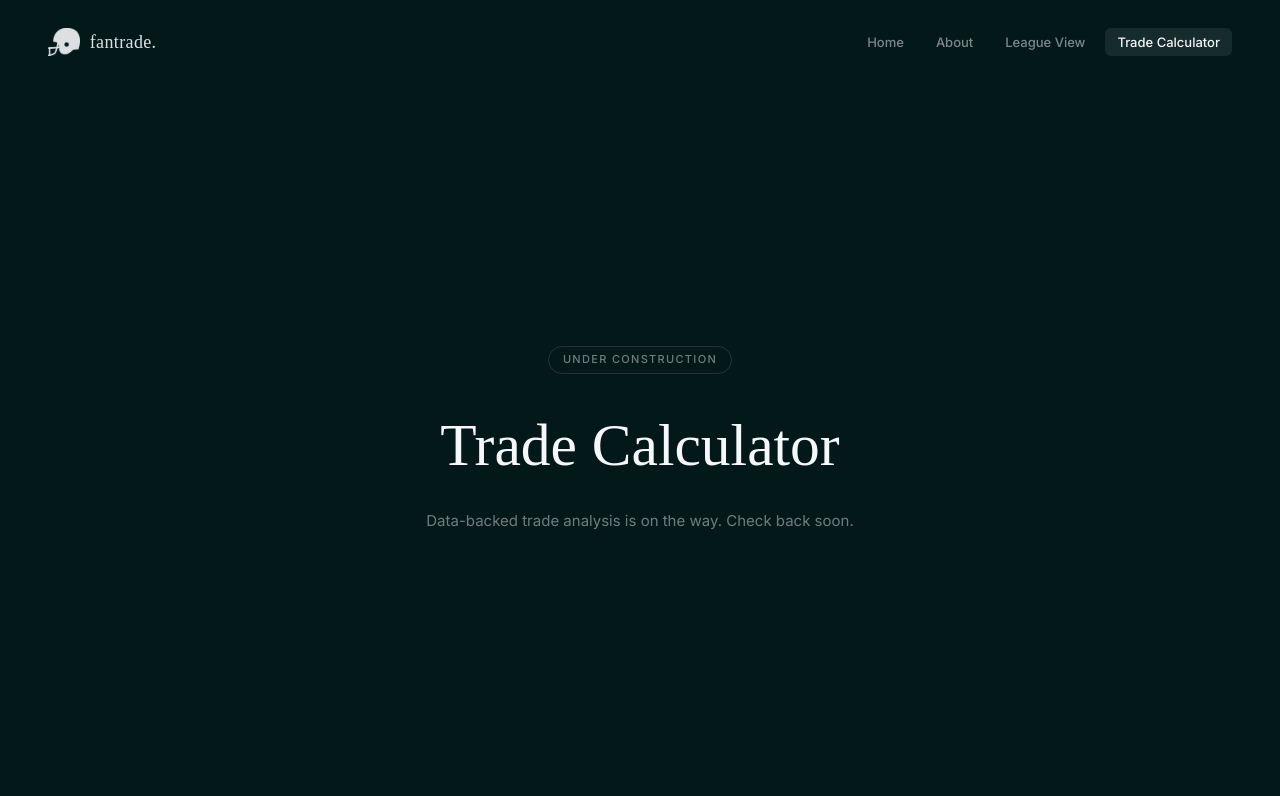
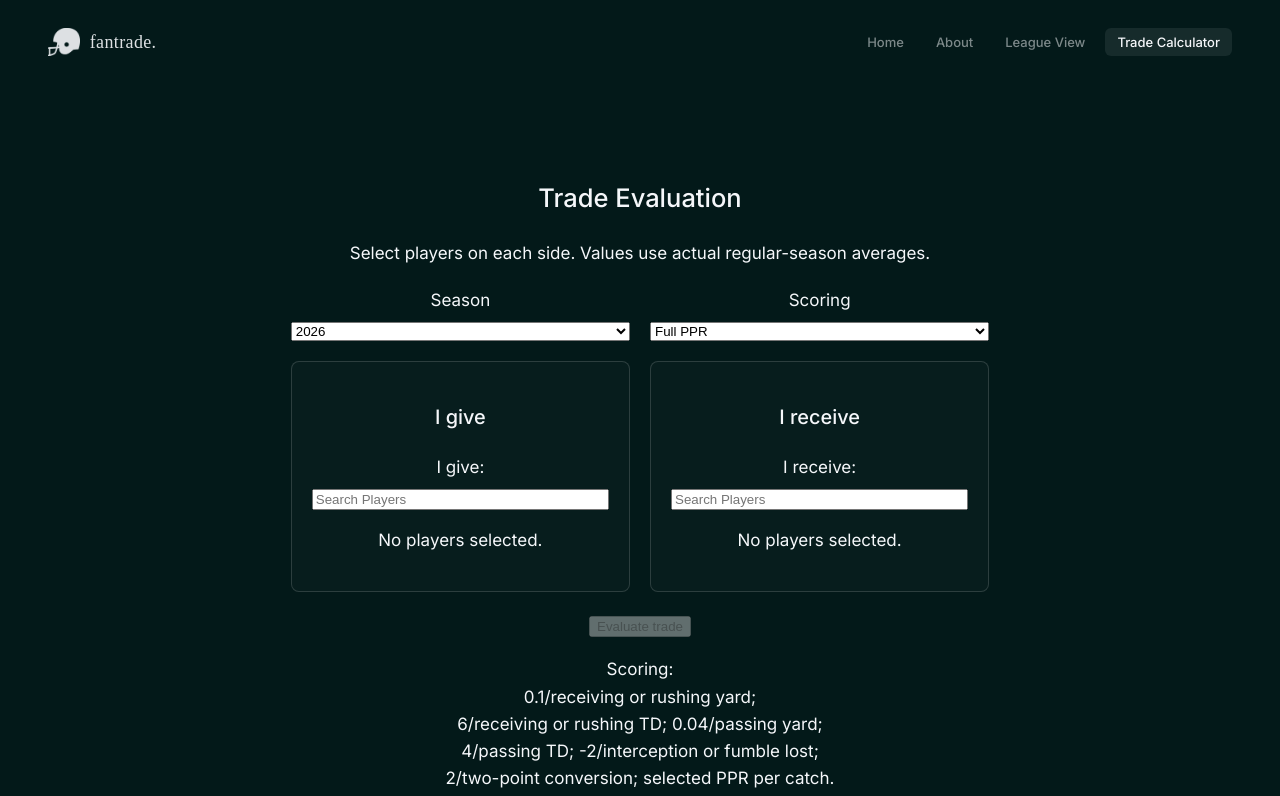
Before and after one commit to cis3296-f26/FanTrade, a React (Vite) app in the folder frontend/: page /trade in a window 1280 px wide. Shown: the top 796 px of the page. Built offline with nearby package versions, Linux system fonts and the light colour scheme.

Commit message:
fixed the trade calculator page so it is not a placeholder anymore.

```diff
--- a/frontend/src/components/pages/TradeCalculatorPage.jsx
+++ b/frontend/src/components/pages/TradeCalculatorPage.jsx
@@ -1,19 +1,13 @@
 import Navbar from "../layout/Navbar";
-import useScrollReveal from "../../hooks/useScrollReveal";
+import TradeEvaluation from "../league/TradeEvaluation";
 import "./TradeCalculatorPage.css";
 
 export default function TradeCalculatorPage() {
-  useScrollReveal();
-
   return (
     <div className="trade-calc-page">
       <Navbar />
       <main className="trade-calc-main">
-        <div className="trade-calc-badge reveal">Under Construction</div>
-        <h1 className="trade-calc-title reveal">Trade Calculator</h1>
-        <p className="trade-calc-body reveal">
-          Data-backed trade analysis is on the way. Check back soon.
-        </p>
+        <TradeEvaluation />
       </main>
     </div>
   );
```
Also changed, not shown: 1 other file (tests, documents, lock files or other folders).
